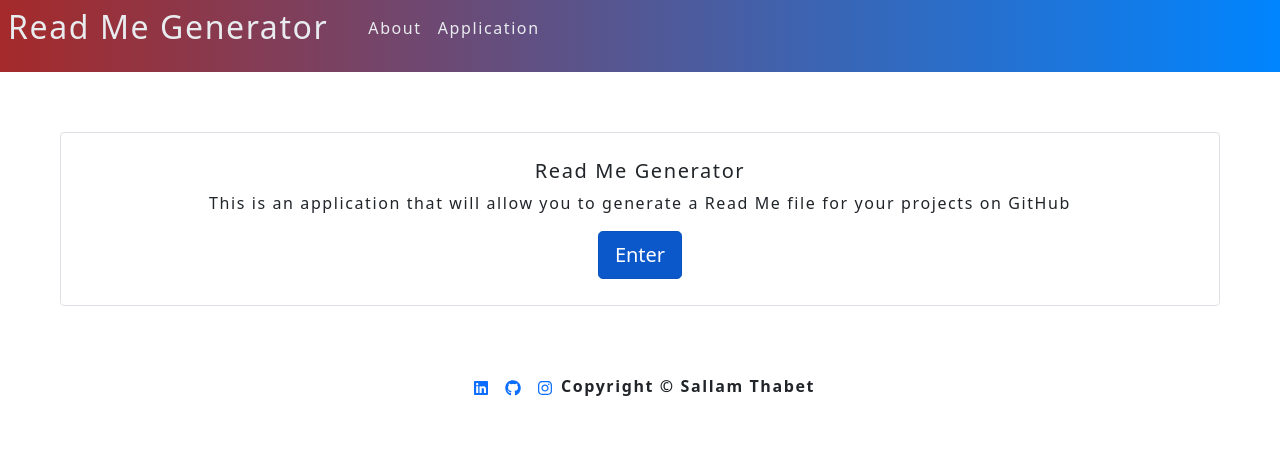
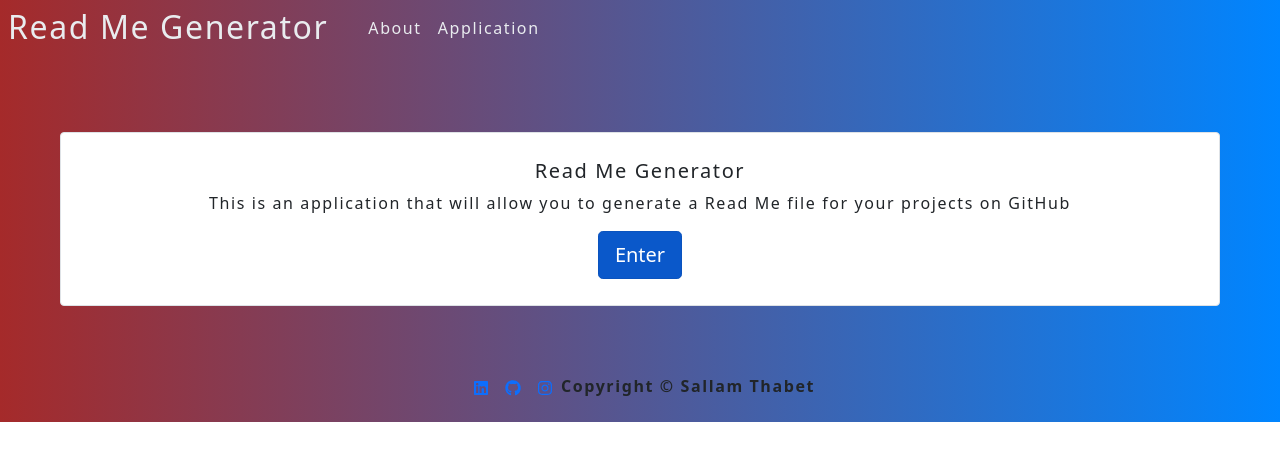
Before and after one commit to thabets/ReadMeGeneratorReact, a React (Create React App) app in the folder read-me-generator/: page / in a window 1280 px wide. Shown: the top 460 px of the page. Built offline with nearby package versions, Linux system fonts and the light colour scheme; the HTML template or start-up script is replaced by a standard one.

Commit message:
Added Home Route Added background coloring

```diff
--- a/read-me-generator/src/App.js
+++ b/read-me-generator/src/App.js
@@ -13,11 +13,15 @@ function App() {
 
 
   return (
-    <div>
+    <div
+      style={{
+        backgroundImage: `linear-gradient(to right, rgba(165, 42, 42, 1), rgba(0, 133, 255, 1))`,
+      }}
+    >
       <Nav home={home} setHome={setHome}></Nav>
       <main>
         <Routes>
-          <Route path="/" element ={<Home/>}/>
+          <Route path="/" element={<Home />} />
           <Route path="/about" element={<About />} />
           <Route path="/readMeGenerator" element={<ReadMeGenerator />} />
         </Routes>
```
